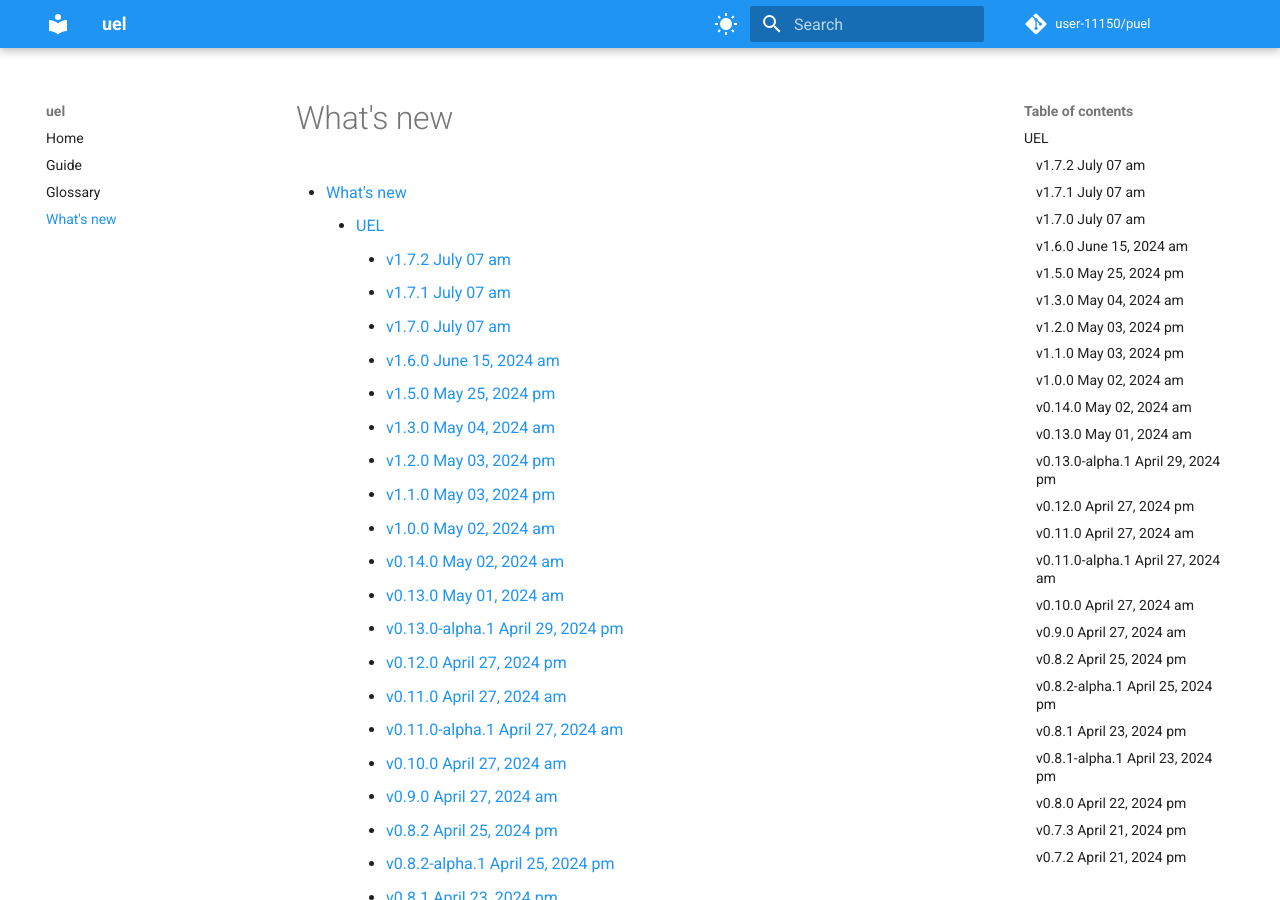
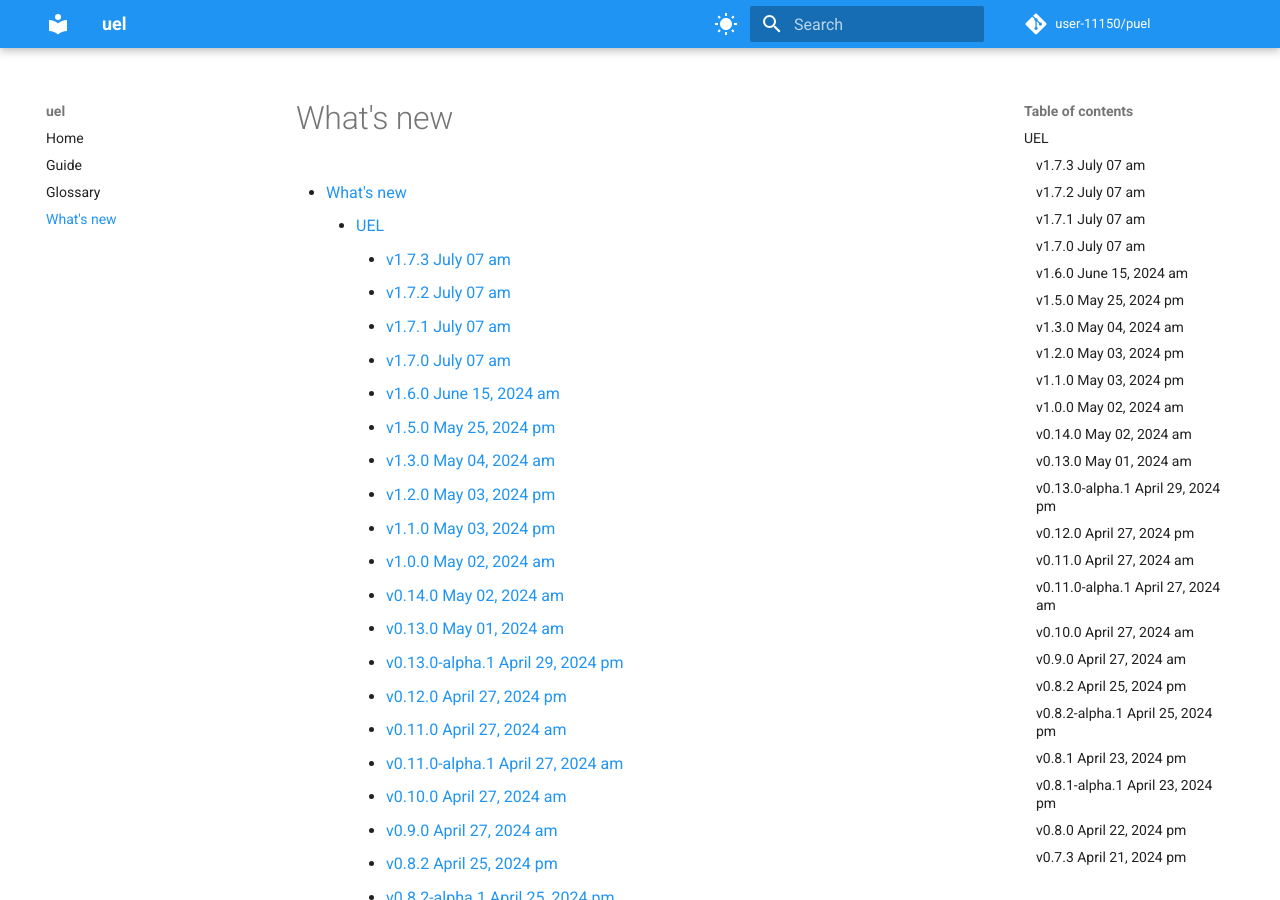
Before and after one commit to user-11150/puel, an MkDocs documentation site: the page built from docs/whatsnew.md, in a window 1280 px wide and 900 px high. Built offline with MkDocs 1.6.1 and Material for MkDocs 9.7.7, drawn with Linux system fonts in a browser that asks for light colours; comment, search, counter and statistics services are not loaded; some of the changed text lies outside the part shown.

Commit message:
[release] 1.7.3

```diff
--- a/docs/whatsnew.md
+++ b/docs/whatsnew.md
@@ -2,6 +2,10 @@
 [TOC]
 
 ## UEL
+
+### v1.7.3 <small>July 07 am</small> {#1.7.3}
+
+* bugfix
 
 ### v1.7.2 <small>July 07 am</small> {#1.7.2}
 
--- a/src/uel/version.py
+++ b/src/uel/version.py
@@ -1,3 +1,3 @@
 # -*- coding: UTF-8 -*-
 
-__version__ = "1.7.2"  # pragma: no cover
+__version__ = "1.7.3"  # pragma: no cover
```
